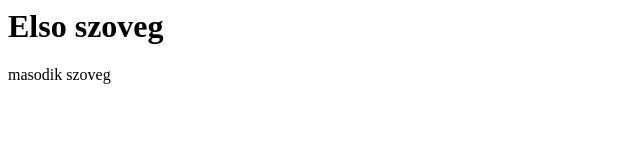
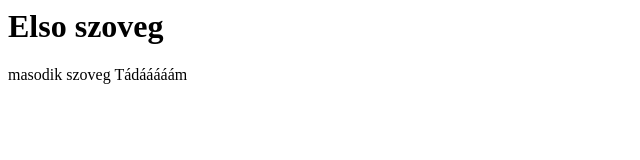
Before and after one commit to Large83/First_test, a plain HTML site: page index.html in a window 1280 px wide. Shown: the full height of the page, 0-640 px from the left. Drawn offline with Linux system fonts and the light colour scheme.

Commit message:
Ez a második commit

```diff
--- a/index.html
+++ b/index.html
@@ -5,5 +5,6 @@
 <body>
   <h1>Elso szoveg</h1>
   <p1>masodik szoveg</p1>
+  <p1>Tádááááám</p1>
 </body>
 </html>
```
